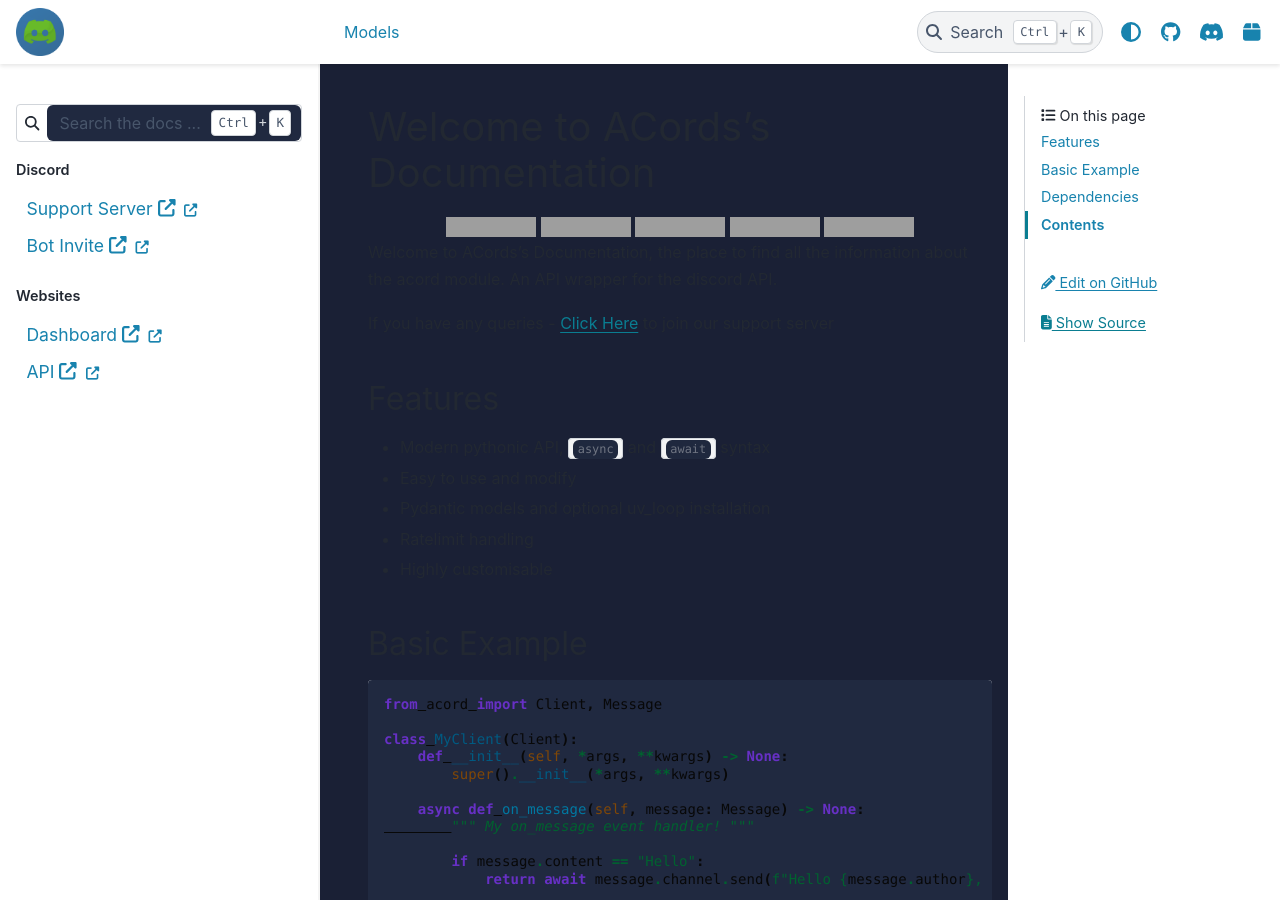
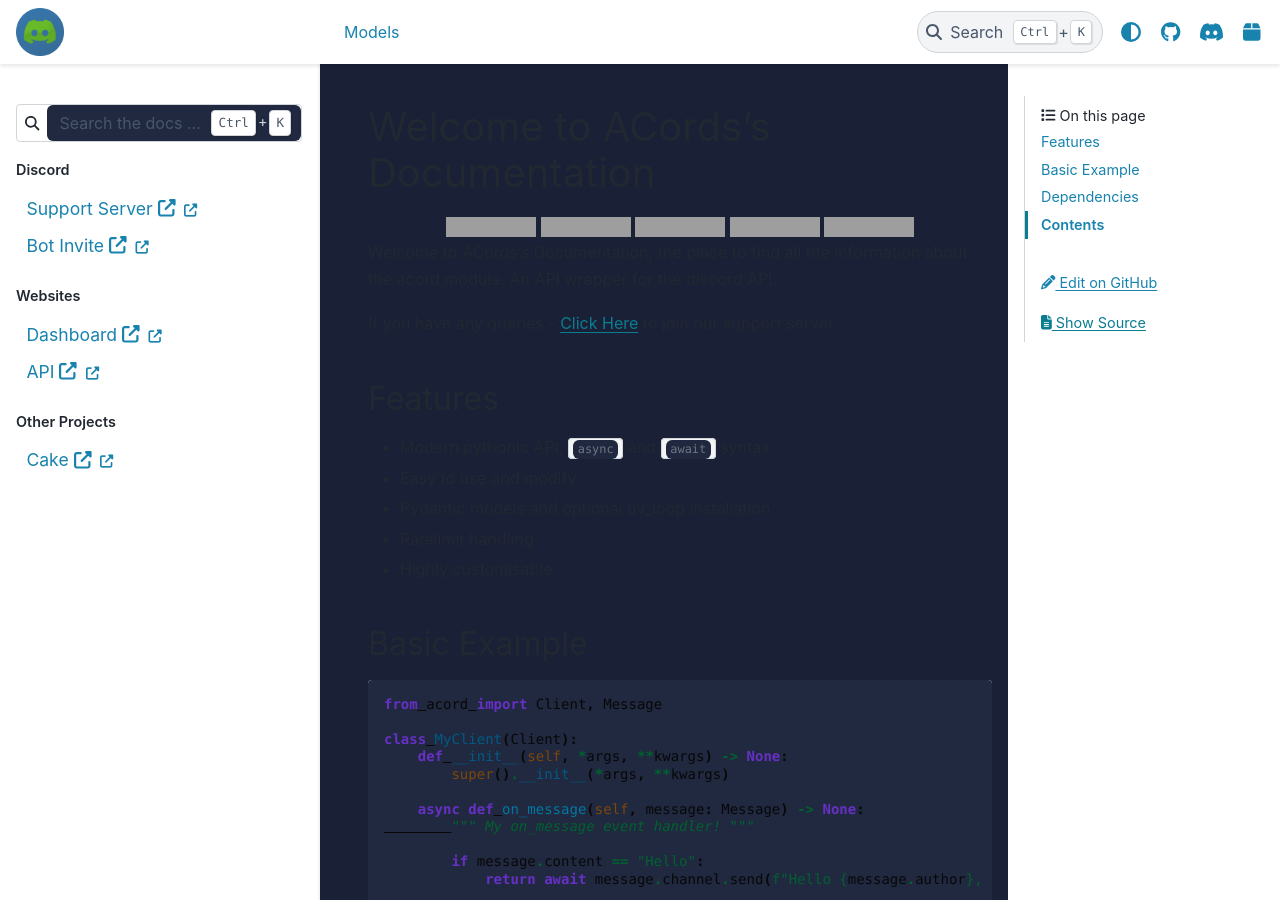
Before and after one commit to Mecha-Karen/acord, a Sphinx documentation site: the page built from docs/source/index.rst, in a window 1280 px wide and 900 px high. Built offline with Sphinx 7.4.7 and the PyData theme 0.15.4, drawn with Linux system fonts in a browser that asks for light colours; grey boxes are pictures that could not be loaded.

Commit message:
Add cake repo to quick links

```diff
--- a/docs/source/_templates/home-navbar.html
+++ b/docs/source/_templates/home-navbar.html
@@ -37,5 +37,20 @@
                 </a>
             </li>
         </ul>
+
+        <p class="caption">
+            <span class="caption-text">
+                Other Projects
+            </span>
+        </p>
+
+        <ul class="nav bd-sidenav">
+            <li class="nav-item">
+                <a class="nav-link nav-external" href="https://github.com/Mecha-Karen/Cake">
+                    Cake <i class="fas fa-external-link-alt"></i>
+                </a>
+            </li>
+        </ul>
+
     </div>
 </nav>
```
